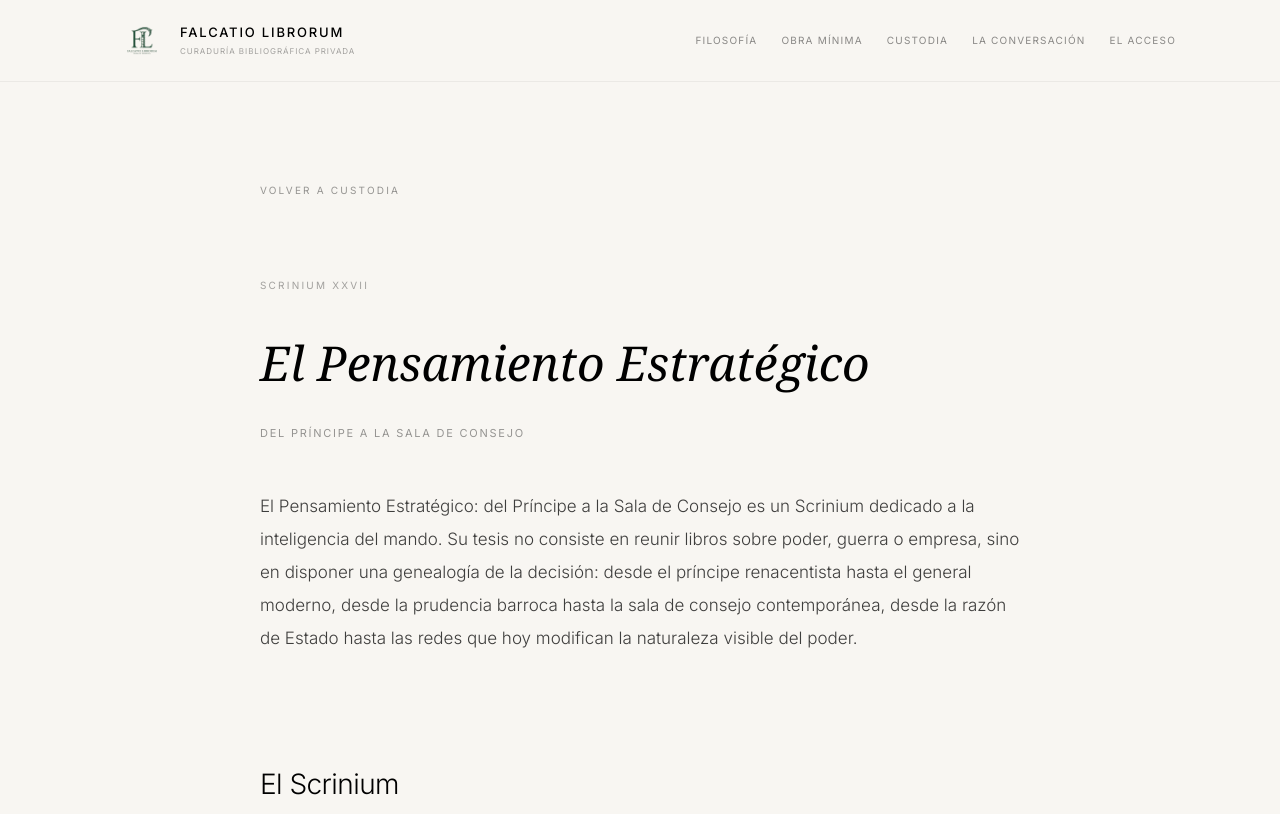
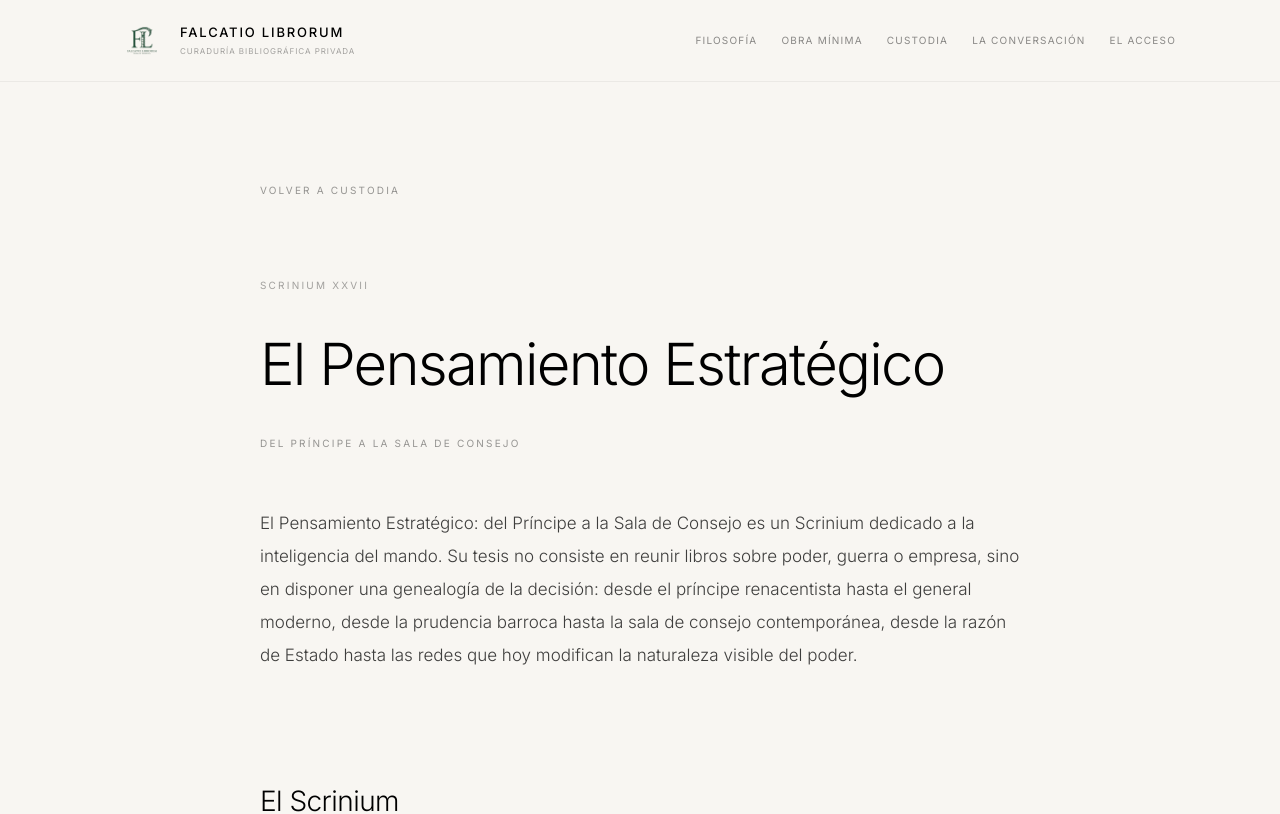
Before and after one commit to felixlosada-web/falcatio, a Next.js app: page /custodia/pensamiento-estrategico in a window 1280 px wide. Shown: the top 814 px of the page. Built offline with nearby package versions, Linux system fonts and the light colour scheme.

Commit message:
Refine Pensamiento Estrategico editorial layout

```diff
--- a/app/custodia/pensamiento-estrategico/page.tsx
+++ b/app/custodia/pensamiento-estrategico/page.tsx
@@ -106,11 +106,11 @@ export default function PensamientoEstrategicoPage() {
             Scrinium XXVII
           </p>
 
-          <h1 className="text-4xl md:text-5xl leading-tight font-serif italic text-black mb-8">
+          <h1 className="text-[42px] md:text-[58px] leading-[1.08] font-light tracking-[-0.03em] text-black mb-10">
             El Pensamiento Estratégico
           </h1>
 
-          <p className="text-[11px] tracking-[0.16em] uppercase text-black/40 mb-12">
+          <p className="text-[10px] tracking-[0.22em] uppercase text-black/40 mb-14">
             Del Príncipe a la Sala de Consejo
           </p>
 
```
